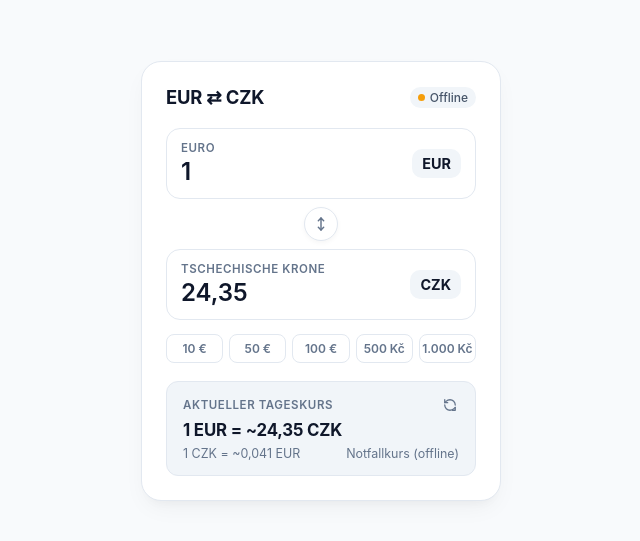
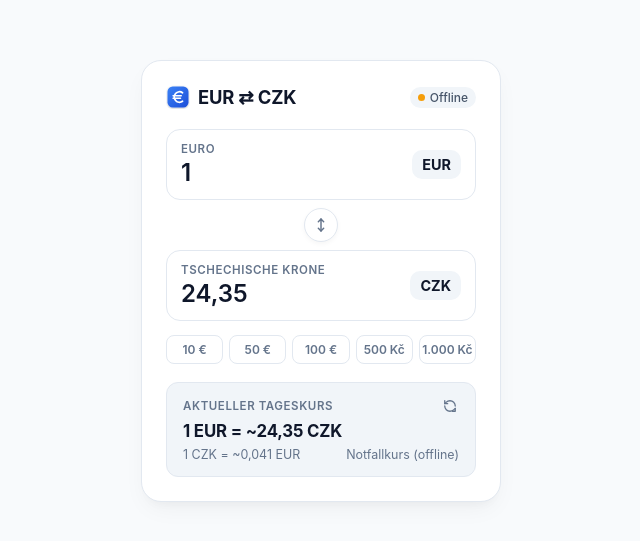
Before and after one commit to andregemeinhardt/ccc, a plain HTML site: page index.html in a window 1280 px wide. Shown: the part 119-660 px from the top of the page, without its empty margins (319-959 px from the left). Drawn offline with Linux system fonts and the light colour scheme; no server answers.

Commit message:
Add minimalist Euro SVG logo and update header and favicon

```diff
--- a/index.html
+++ b/index.html
@@ -4,6 +4,7 @@
   <meta charset="UTF-8">
   <meta name="viewport" content="width=device-width, initial-scale=1.0">
   <title>Währungsrechner EUR / CZK</title>
+  <link rel="icon" type="image/svg+xml" href="logo.svg">
   <style>
     :root {
       --bg: #f8fafc;
@@ -315,7 +316,10 @@
 
   <div class="converter-card">
     <div class="header">
-      <div class="title">EUR ⇄ CZK</div>
+      <div class="title">
+        <img src="logo.svg" alt="Logo" width="24" height="24" style="border-radius: 6px; display: block;">
+        <span>EUR ⇄ CZK</span>
+      </div>
       <div class="status-badge" id="statusBadge">
         <span class="status-dot" id="statusDot"></span>
         <span id="statusText">Lade Kurs...</span>
```
Also changed, not shown: logo.svg (added).
